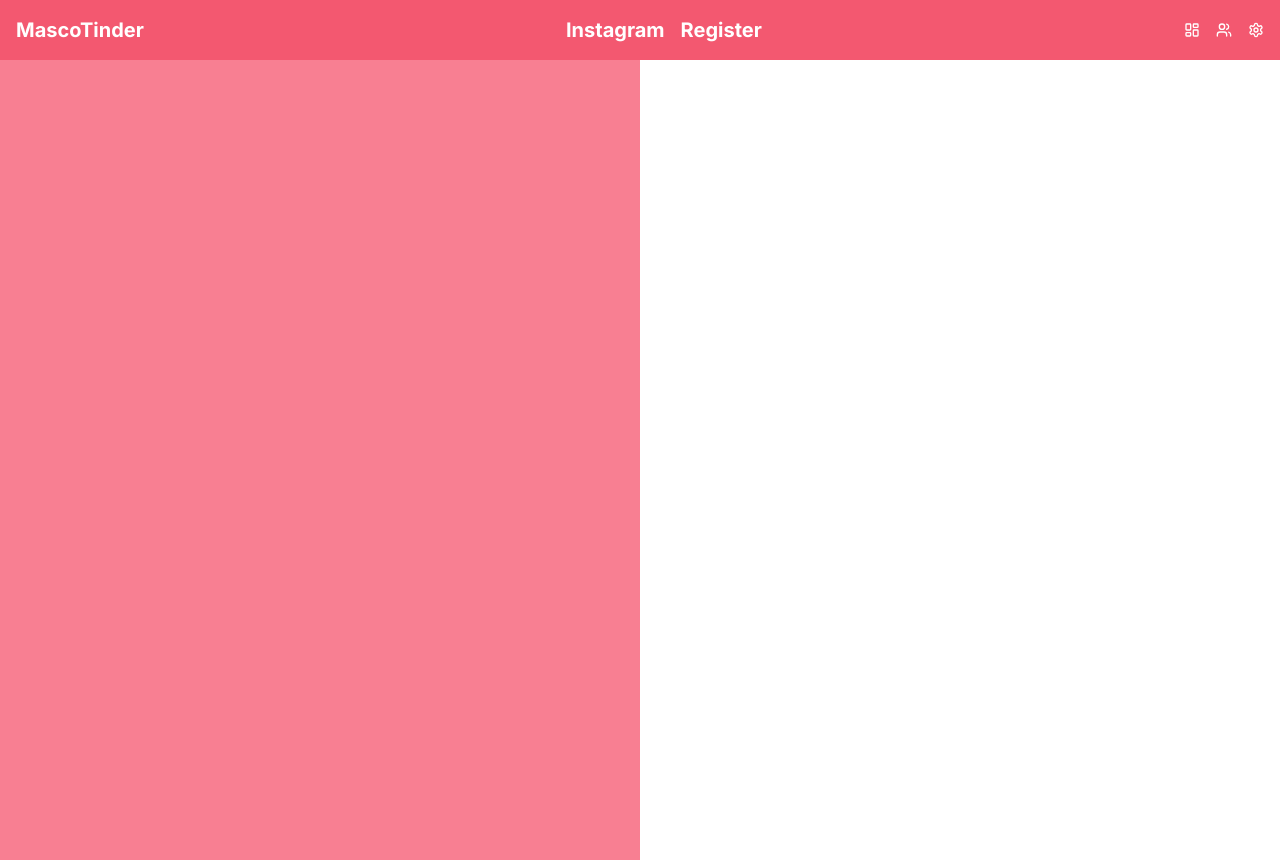
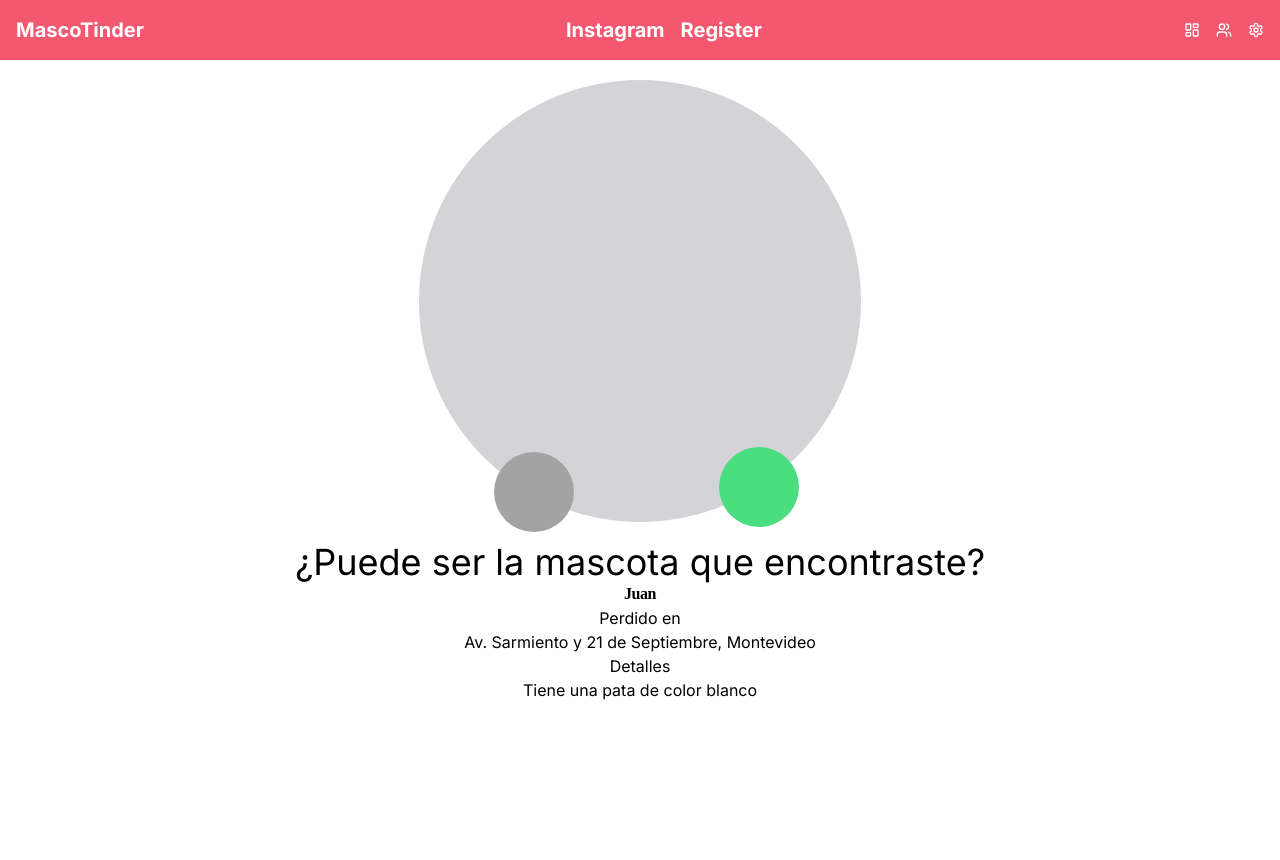
Before and after one commit to victor1mrs/me-perdi-me-encontraron, a Next.js app: page /profiles in a window 1280 px wide. After the commit the page ends 800 px from the top, so only its background shows below. Built offline with nearby package versions, Linux system fonts and the light colour scheme.

Commit message:
profiles design

```diff
--- a/app/(nav-bar)/profiles/page.tsx
+++ b/app/(nav-bar)/profiles/page.tsx
@@ -1,10 +1,37 @@
 const Profiles = () => {
   return (
-    <div className="flex">
-      <div className="h-screen w-1/2 bg-secondary">
+    <div>
+      <div className="mt-[20px] w-full relative">
+        <div className=" w-full block photo-and-buttons flex items-center justify-center ">
+          <div className=" w-[442px] h-[442px]">
+            <div className="w-[442px] h-[442px] bg-zinc-300 rounded-[300px]" />
+            <div className="w-20 h-20 bg-green-400 rounded-[100px] relative bottom-[75px] left-[300px]">
+              <div className="p-2 justify-center items-center gap-2.5 flex">
+                <div className="w-6 h-6 relative" />
+              </div>
+            </div>
+            <div className="w-20 h-20 bg-neutral-400 rounded-[100px] relative bottom-[150px] left-[75px]">
+              <div className="p-2 justify-center items-center gap-2.5 flex">
+                <div className="w-6 h-6 relative" />
+              </div>
+            </div>
+          </div>
+        </div>
+
       </div>
-      <div>
+      <div className="mt-[20px] w-full block relative rounded-[300px]">
+        <div className="details-and-data items-center justify-center">
 
+          <div className="block text-center text-black text-4xl">¿Puede ser la mascota que encontraste?</div>
+          <div className="block h-[148px] flex-col justify-start items-center gap-1.5">
+            <div className="justify-start items-center gap-2">
+
+              <div className="text-center text-black text-base font-bold font-['Poppins'] leading-normal tracking-tight">Juan</div>
+            </div>
+            <div className="text-center"><span>Perdido en<br /></span><span>Av. Sarmiento y 21 de Septiembre, Montevideo</span></div>
+            <div className="text-center"><span>Detalles<br /></span><span>Tiene una pata de color blanco</span></div>
+          </div>
+        </div>
       </div>
     </div>
   )
--- a/app/api/geocode/route.ts
+++ b/app/api/geocode/route.ts
@@ -20,6 +20,7 @@ export const GET = async (request: Request) => {
             const loc = response.data.results[0];
             let latlon = loc.geometry.location
             latlon.google_place_id = loc.place_id
+            latlon.name = loc.address_components[0].long_name
             return new Response(JSON.stringify(latlon), { status: 200 })
         } else {
             return new Response('Geocoding request failed', { status: 400 })
--- a/components/GeoClient.tsx
+++ b/components/GeoClient.tsx
@@ -24,7 +24,7 @@ function GeoClient() {
 
             {coordinates && (
                 <div>
-                    Latitude: {coordinates.lat}, Longitude: {coordinates.lng}, Place Id: {coordinates.google_place_id}
+                    LonName: {coordinates.name}, Latitude: {coordinates.lat}, Longitude: {coordinates.lng}, Place Id: {coordinates.google_place_id}
                 </div>
             )}
         </div>
```
